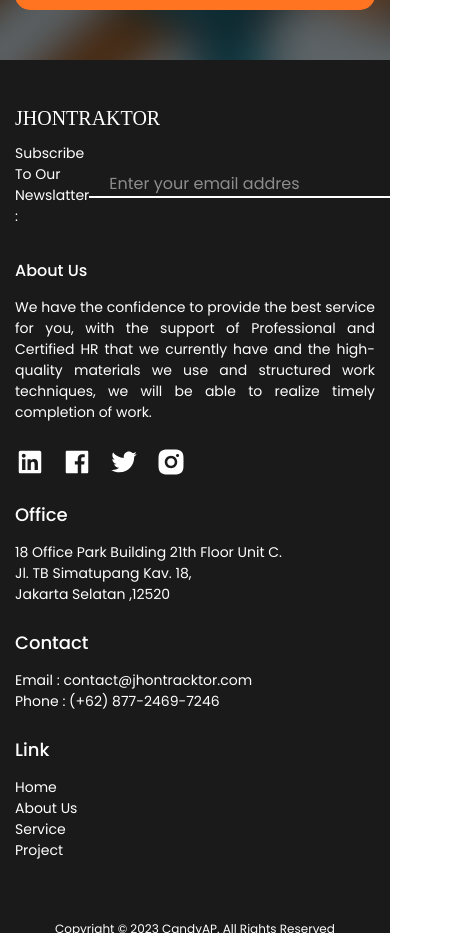
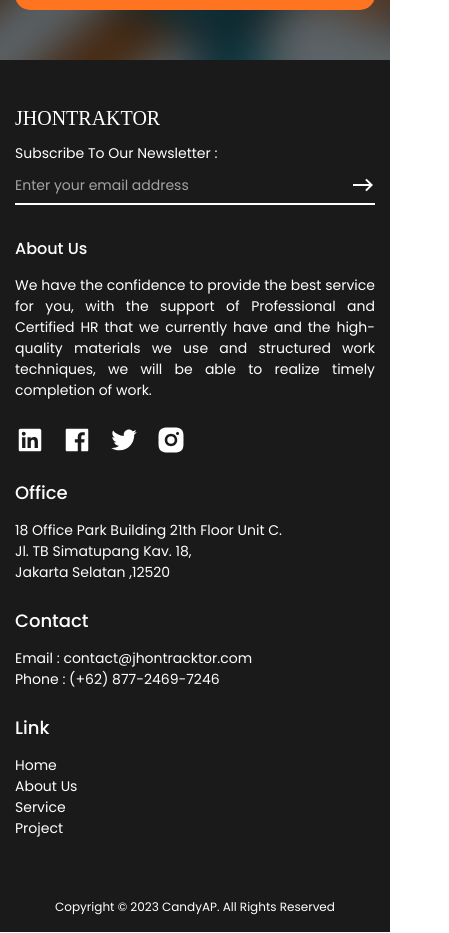
Before and after one commit to Lutfanhadi/web-contruction, a website: page src/index.html in a window 390 px wide. Shown: the part 4910-5843 px from the top of the page, 449 px wide, since content can reach past the window. Drawn offline with Linux system fonts and the light colour scheme; a web font is replaced by a local one.

Commit message:
memperbaiki Subscribe To Our Newsletter lebih responsive

```diff
--- a/src/index.html
+++ b/src/index.html
@@ -342,13 +342,21 @@
          <!-- Sosial media -->
          <section class="bg-primary h-full">
           <div class="px-[15px] md:px-[40px] m-auto lg:max-w-7xl text-white py-[43px]">
-            <div class="flex flex-col justify-between md:flex-row lg:flex-row">
+            <div class="flex flex-col justify-between md:flex-row">
               <h1 class="font-unlock text-[20px] md:text-[23px] lg:text-[33px]">JHONTRAKTOR</h1>
-              <div class="flex items-center mt-[10px] md:mt-0">
-                <p class="flex items-center text-[14px] md:text-[18px] lg:text-[18px]">Subscribe To Our Newslatter :</p>
-                <div class="flex items-center border-b-2">
-                  <input class="pl-5 focus:outline-none md:text-[16px]" type="email" placeholder="Enter your email addres">
-                  <svg class="w-6 cursor-pointer" xmlns="http://www.w3.org/2000/svg" viewBox="0 0 24 24" fill="currentColor"><path d="M1.99974 13.0001L1.9996 11.0002L18.1715 11.0002L14.2218 7.05044L15.636 5.63623L22 12.0002L15.636 18.3642L14.2218 16.9499L18.1716 13.0002L1.99974 13.0001Z"></path></svg>
+              <div class="flex flex-col pt-2.5 sm:flex-row sm:items-center gap-2 w-full md:pt-0 md:w-auto">
+                <p class="text-sm md:text-base whitespace-nowrap">Subscribe To Our Newsletter :</p>
+                <div class="flex items-center border-b-2 border-white pb-1 w-full sm:w-64 lg:w-80 group">
+                  <input
+                    class="bg-transparent w-full focus:outline-none text-sm md:text-base placeholder-white/60 py-1"
+                    type="email"
+                    placeholder="Enter your email address"
+                  >
+                  <button class="hover:translate-x-1 transition-transform duration-300">
+                    <svg class="w-6 h-6 cursor-pointer" xmlns="http://www.w3.org/2000/svg" viewBox="0 0 24 24" fill="currentColor">
+                      <path d="M1.99974 13.0001L1.9996 11.0002L18.1715 11.0002L14.2218 7.05044L15.636 5.63623L22 12.0002L15.636 18.3642L14.2218 16.9499L18.1716 13.0002L1.99974 13.0001Z"></path>
+                    </svg>
+                  </button>
                 </div>
               </div>
             </div>
```
Also changed, not shown: src/css/output.css.
